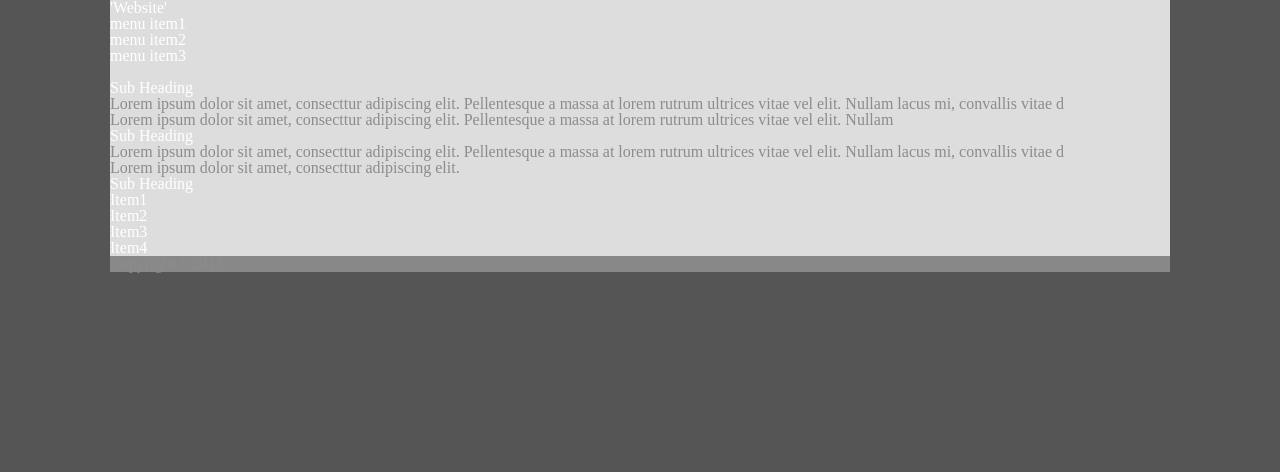
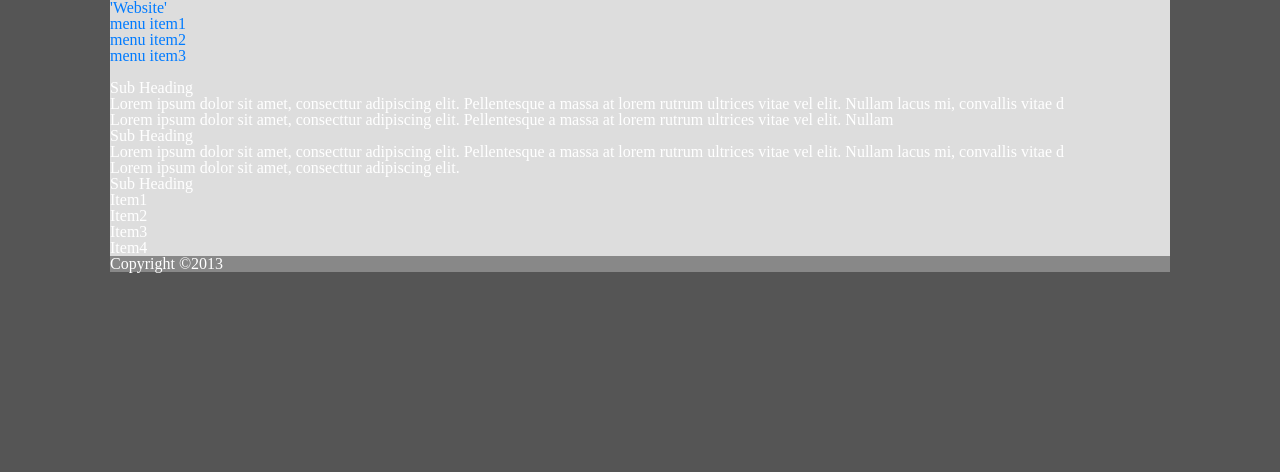
Before and after one commit to gpmitchell27/cjphotography, a PHP site: page / in a window 1280 px wide. Shown: the top 472 px of the page. Run offline with PHP 8.4, Linux system fonts and the light colour scheme; some libraries are stand-ins or nearby versions.

Commit message:
css change

```diff
--- a/css/style.css
+++ b/css/style.css
@@ -22,11 +22,3 @@ section {
 footer {
 	background:#888;
 }
-
-a, a:link, a:visited {
-	color:#fff;
-}
-
-p {
-	color:#8c8c8c;
-}
```
